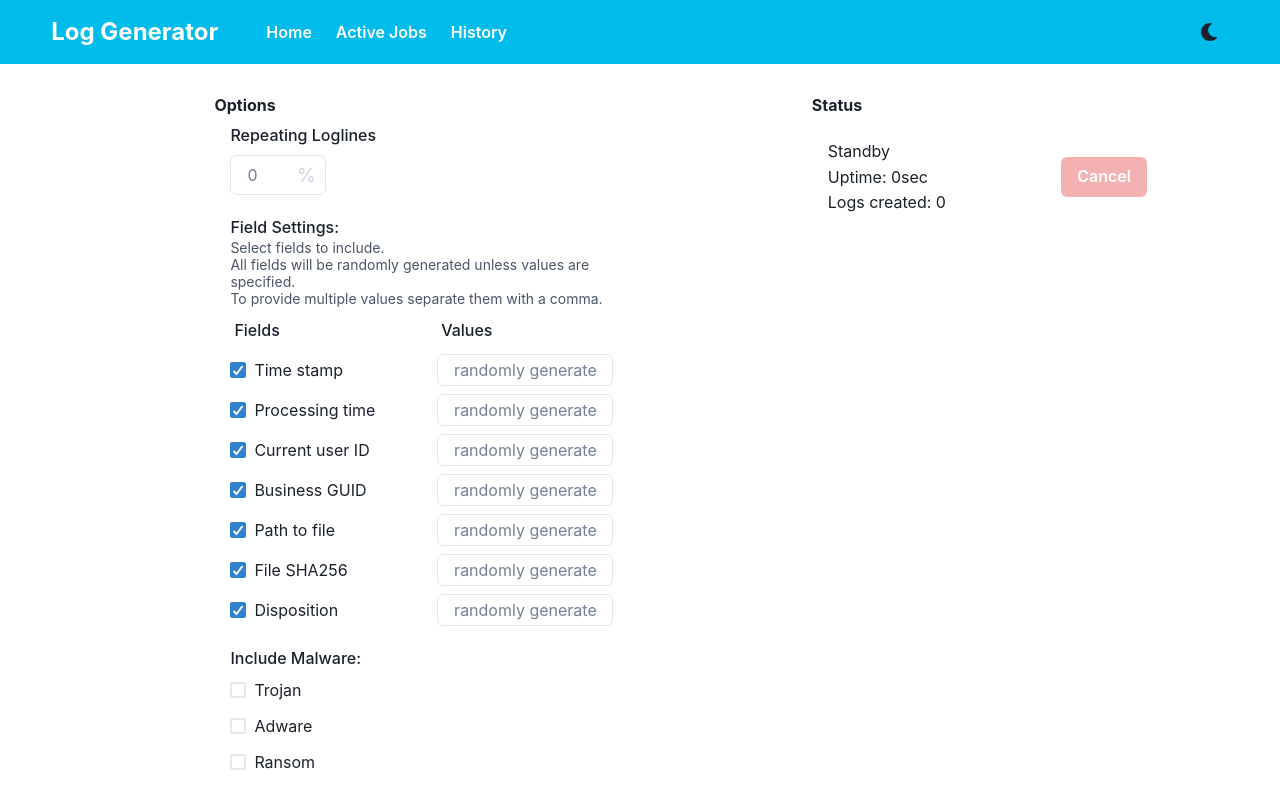
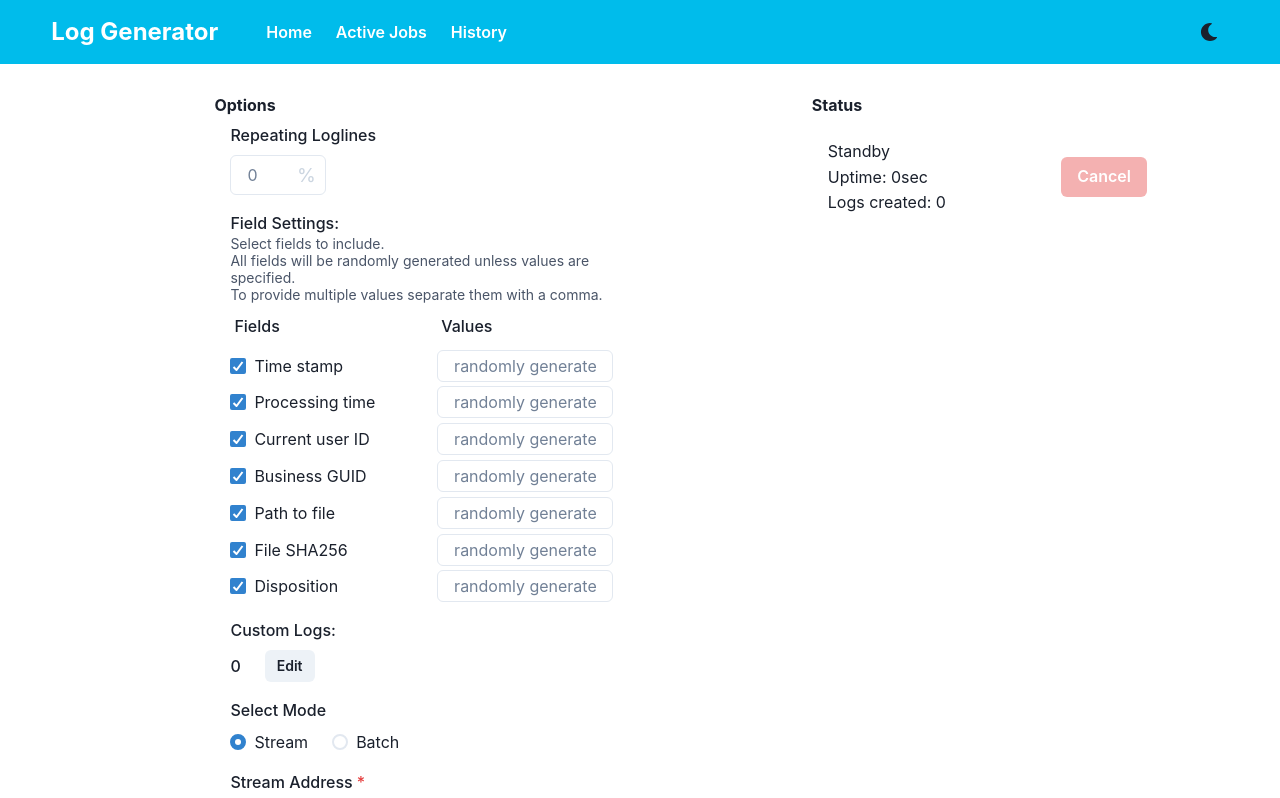
Before and after one commit to bacheflorian/log-generator, a React (Create React App) app in the folder frontend/: page / in a window 1280 px wide. Shown: the top 798 px of the page. Built offline with nearby package versions, Linux system fonts and the light colour scheme.

Commit message:
Added custom logs

```diff
--- a/frontend/src/components/Settings.js
+++ b/frontend/src/components/Settings.js
@@ -1,26 +1,54 @@
+import { AddIcon } from '@chakra-ui/icons';
 import {
   Box,
   Button,
   Checkbox,
+  Divider,
   FormControl,
   FormErrorMessage,
   FormHelperText,
   FormLabel,
   HStack,
+  IconButton,
   Input,
   InputGroup,
   InputRightElement,
+  Modal,
+  ModalBody,
+  ModalCloseButton,
+  ModalContent,
+  ModalFooter,
+  ModalHeader,
+  ModalOverlay,
   NumberInput,
   NumberInputField,
   Radio,
   RadioGroup,
   Text,
+  useDisclosure,
   VStack,
+  Wrap,
+  WrapItem,
 } from '@chakra-ui/react';
 import { Field, Form, Formik } from 'formik';
 import React from 'react';
 
+const defaultCustomLog = {
+  frequency: 0.05,
+  fields: {
+    timeStamp: '',
+    processingTime: '',
+    currentUserID: '',
+    businessGUID: '',
+    pathToFile: '',
+    fileSHA256: '',
+    disposition: '',
+  },
+};
+
 function Settings({ jobID, setJobID, setBatchMode, setBatchSize }) {
+  const { isOpen, onOpen, onClose } = useDisclosure();
+
   const validate = values => {
     const errors = {};
 
@@ -58,8 +86,21 @@ function Settings({ jobID, setJobID, setBatchMode, setBatchSize }) {
       errors.mode = 'Invalid mode selected';
     }
 
+    // custom logs validation
+    // validate total frequency less than or equal to 1
+    let total = 0;
+    values.customLogs.forEach(function (customLog) {
+      total += Number(customLog.frequency);
+    });
+
+    if (total > 1) {
+      errors.customLogs =
+        'Frequency of all custom logs must be less than or equal to 1';
+    }
+
     return errors;
   };
+
   const FieldSetting = ({ name, fieldName }) => {
     return (
       <HStack justifyContent="space-between" w="92%">
@@ -94,11 +135,7 @@ function Settings({ jobID, setJobID, setBatchMode, setBatchSize }) {
           fileSHA256: { include: true, values: '' },
           disposition: { include: true, values: '' },
         },
-        malwareSettings: {
-          includeTrojan: false,
-          includeAdware: false,
-          includeRansom: false,
-        },
+        customLogs: [],
         mode: 'Stream',
         streamSettings: {
           streamAddress: '',
@@ -115,9 +152,11 @@ function Settings({ jobID, setJobID, setBatchMode, setBatchSize }) {
           values.batchSettings.numberOfLogs
         );
 
+        // Process body
         // Create a copy of values
         const body = JSON.parse(JSON.stringify(values));
 
+        // field settings
         // split field values
         Object.keys(body.fieldSettings).forEach(function (key) {
           const val = body.fieldSettings[key].values;
@@ -133,6 +172,19 @@ function Settings({ jobID, setJobID, setBatchMode, setBatchSize }) {
             body.fieldSettings[key].values = val.split(',');
           }
         });
+
+        // custom logs
+        // filter empty fields
+        body.customLogs.forEach(function (customLog) {
+          Object.keys(customLog.fields).forEach(
+            key => customLog.fields[key] === '' && delete customLog.fields[key]
+          );
+        });
+
+        // filter customLogs with no fields provided
+        body.customLogs = body.customLogs.filter(
+          customLog => Object.keys(customLog.fields).length !== 0
+        );
 
         // log body
         console.log(JSON.stringify(body, null, 2));
@@ -179,7 +231,7 @@ function Settings({ jobID, setJobID, setBatchMode, setBatchSize }) {
     >
       {props => (
         <Form>
-          <VStack spacing="1.25em" align="flex-start">
+          <VStack spacing="1em" align="flex-start">
             <Field name="repeatingLoglinesPercent">
               {({ field, form }) => (
                 <FormControl isInvalid={form.errors.repeatingLoglinesPercent}>
@@ -222,7 +274,7 @@ function Settings({ jobID, setJobID, setBatchMode, setBatchSize }) {
                 </Text>
                 <Text fontWeight="500">Values</Text>
               </HStack>
-              <VStack spacing="0.5em" align="flex-start">
+              <VStack spacing="0.3em" align="flex-start">
                 <FieldSetting name="Time stamp" fieldName="timeStamp" />
                 <FieldSetting
                   name="Processing time"
@@ -238,20 +290,124 @@ function Settings({ jobID, setJobID, setBatchMode, setBatchSize }) {
                 <FieldSetting name="Disposition" fieldName="disposition" />
               </VStack>
             </FormControl>
-            <FormControl>
-              <FormLabel>Include Malware:</FormLabel>
-              <VStack spacing="0.75em" align="flex-start">
-                <Field as={Checkbox} name="malwareSettings.includeTrojan">
-                  Trojan
-                </Field>
-                <Field as={Checkbox} name="malwareSettings.includeAdware">
-                  Adware
-                </Field>
-                <Field as={Checkbox} name="malwareSettings.includeRansom">
-                  Ransom
-                </Field>
-              </VStack>
-            </FormControl>
+            <Field name="customLogs">
+              {({ field, form, meta }) => (
+                <FormControl isInvalid={meta.error}>
+                  <FormLabel>Custom Logs:</FormLabel>
+                  <VStack align="start">
+                    <HStack spacing="1.5em">
+                      <Text fontWeight="medium">{field.value.length}</Text>
+                      <Button onClick={onOpen} size="sm">
+                        Edit
+                      </Button>
+                    </HStack>
+                    {!isOpen && (
+                      <FormErrorMessage mt="0">{meta.error}</FormErrorMessage>
+                    )}
+                  </VStack>
+                  <Modal
+                    isOpen={isOpen}
+                    onClose={onClose}
+                    size="6xl"
+                    closeOnEsc={false}
+                  >
+                    <ModalOverlay />
+                    <ModalContent>
+                      <ModalHeader>Custom Logs</ModalHeader>
+                      <ModalCloseButton />
+                      <ModalBody>
+                        <VStack align="start">
+                          {field.value.map((log, index) => (
+                            <Wrap
+                              spacingX="1em"
+                              spacingY="0.5em"
+                              key={index}
+                              gap="1em"
+                              pt="0.5em"
+                            >
+                              <WrapItem>
+                                <HStack>
+                                  <Text>frequency:</Text>
+                                  <FormControl isInvalid={meta.error}>
+                                    <InputGroup maxW="8em">
+                                      <NumberInput
+                                        min={0}
+                                        max={1}
+                                        value={log.frequency}
+                                        onChange={val =>
+                                          form.setFieldValue(
+                                            `customLogs.${index}.frequency`,
+                                            val
+                                          )
+                                        }
+                                      >
+                                        <NumberInputField
+                                          h="2em"
+                                          w="6em"
+                                          placeholder="0"
+                                        />
+                                      </NumberInput>
+                                    </InputGroup>
+                                  </FormControl>
+                                </HStack>
+                              </WrapItem>
+                              {Object.keys(log.fields).map(keyName => (
+                                <WrapItem key={`${index}.${keyName}`}>
+                                  <HStack>
+                                    <Text>{keyName}:</Text>
+                                    <FormControl>
+                                      <Input
+                                        defaultValue={log.fields[keyName]}
+                                        //change values onBlur to improve rendering performance
+                                        onBlur={event =>
+                                          form.setFieldValue(
+                                            `customLogs.${index}.fields.${keyName}`,
+                                            event.target.value
+                                          )
+                                        }
+                                        placeholder="random"
+                                        h="2em"
+                                        w="8em"
+                                      />
+                                    </FormControl>
+                                  </HStack>
+                                </WrapItem>
+                              ))}
+                              <Divider pt="0.5em" />
+                            </Wrap>
+                          ))}
+                          <FormErrorMessage>{meta.error}</FormErrorMessage>
+                          <IconButton
+                            icon={<AddIcon />}
+                            size="sm"
+                            onClick={() => {
+                              form.setFieldValue(field.name, [
+                                ...field.value,
+                                defaultCustomLog,
+                              ]);
+                              console.log(field.value);
+                            }}
+                          />
+                        </VStack>
+                      </ModalBody>
+
+                      <ModalFooter>
+                        <Button
+                          variant="ghost"
+                          mr={3}
+                          onClick={() => form.setFieldValue(field.name, [])}
+                        >
+                          Reset
+                        </Button>
+                        <Button colorScheme="blue" onClick={onClose}>
+                          Close
+                        </Button>
+                      </ModalFooter>
+                    </ModalContent>
+                  </Modal>
+                </FormControl>
+              )}
+            </Field>
             <Field name="mode">
               {({ field, meta }) => {
                 const { onChange, ...rest } = field;
```
